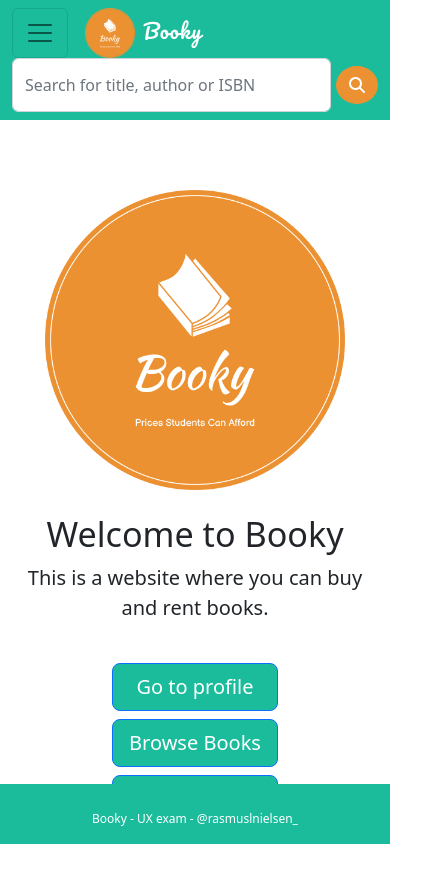
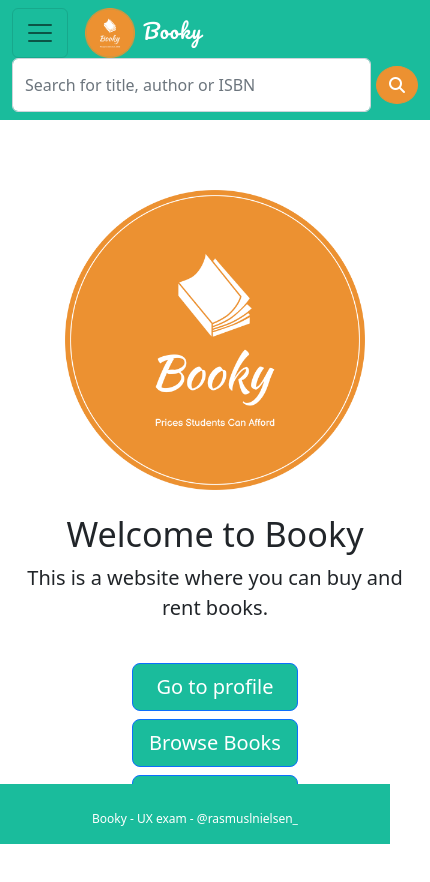
Before and after one commit to Noerklit/booky, a React (Create React App) app in the folder client/: page / in a window 390 px wide. Shown: the top 882 px of the page, 430 px wide, since content can reach past the window. Built offline with nearby package versions, Linux system fonts and the light colour scheme.

Commit message:
Maybe fix for create listing form?

```diff
--- a/client/public/styles.css
+++ b/client/public/styles.css
@@ -98,7 +98,7 @@ html {
   }
 
   html, body {
-    height: 100%;
+    height: 100vh;
     margin: 0;
     padding: 0;
   }
@@ -114,4 +114,10 @@ html {
   .d-flex .m-5 {
     margin: 0 !important;
   }
+  html, body {
+    height: 100vh;
+    width: 105%;
+    margin: 0;
+    padding: 0;
+  }
 }
```
